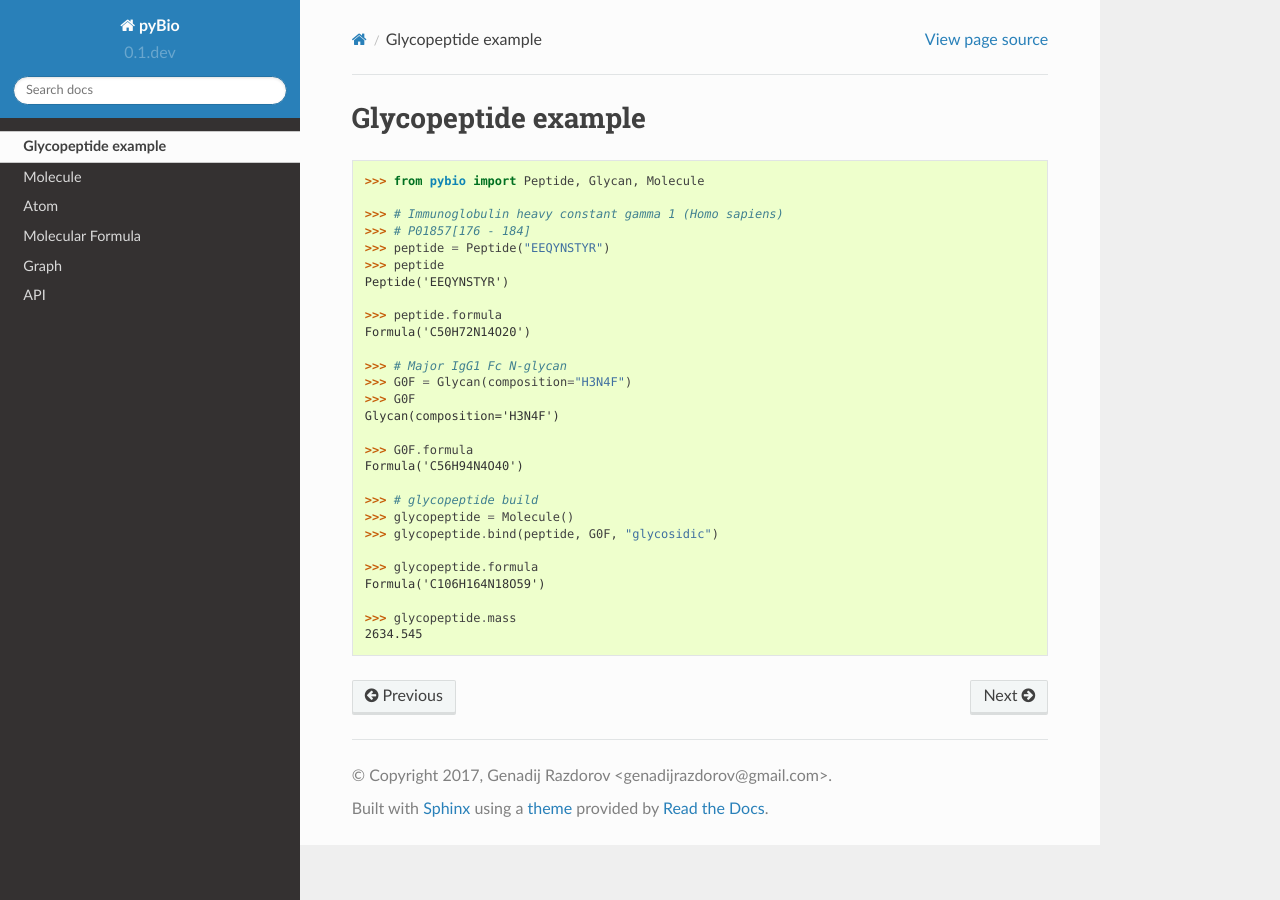
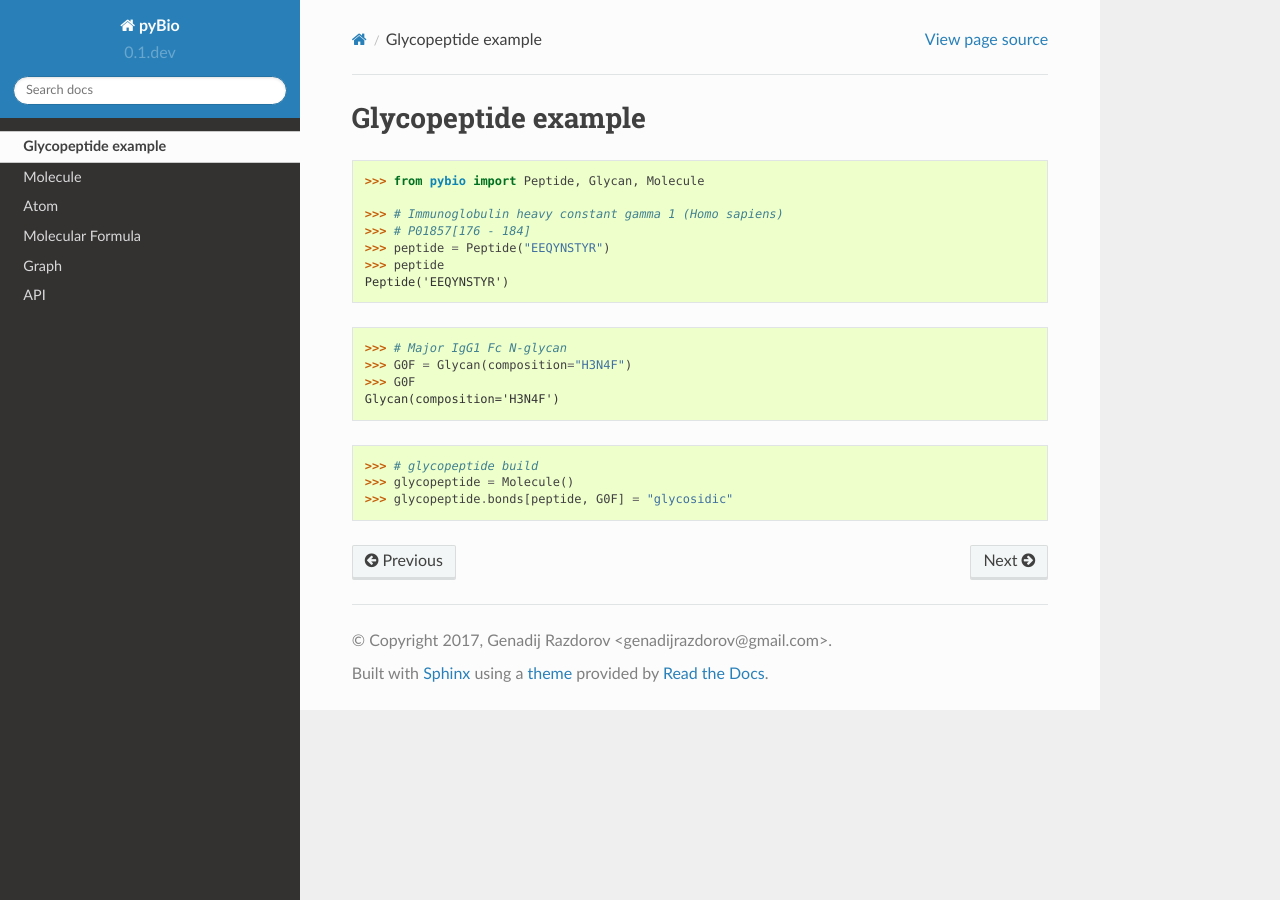
Before and after one commit to genadijrazdorov/pybio, a Sphinx documentation site: the page built from docs/glycopeptide_example.rst, in a window 1280 px wide. Built offline with Sphinx 7.4.7 and the Read the Docs theme 2.0.0, drawn with Linux system fonts in a browser that asks for light colours; pages that are not in the unit, such as notebooks, are missing from menus.

Commit message:
fixed glycopeptide example

```diff
--- a/docs/glycopeptide_example.rst
+++ b/docs/glycopeptide_example.rst
@@ -11,25 +11,33 @@ Glycopeptide example
     >>> peptide
     Peptide('EEQYNSTYR')
 
+..
     >>> peptide.formula         # doctest: +SKIP
     Formula('C50H72N14O20')
+
+::
 
     >>> # Major IgG1 Fc N-glycan
     >>> G0F = Glycan(composition="H3N4F")
     >>> G0F
     Glycan(composition='H3N4F')
 
+..
     >>> G0F.formula             # doctest: +SKIP
     Formula('C56H94N4O40')
 
+::
+
     >>> # glycopeptide build
     >>> glycopeptide = Molecule()
-    >>> glycopeptide.bind(peptide, G0F, "glycosidic")
+    >>> glycopeptide.bonds[peptide, G0F] = "glycosidic"
 
+..
     >>> glycopeptide.formula    # doctest: +SKIP
     Formula('C106H164N18O59')
 
-    >>> glycopeptide.mass
+..
+    >>> #glycopeptide.mass
     2634.545
 
 ..
```
